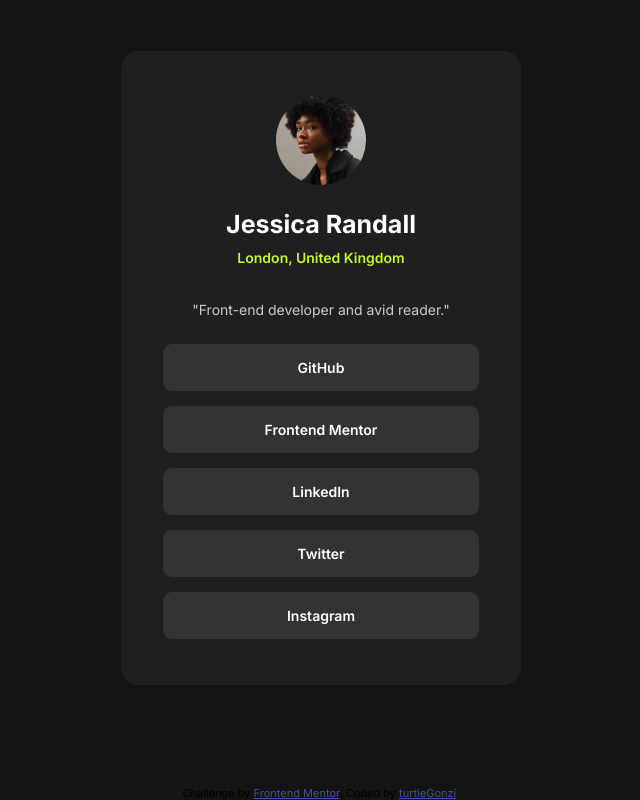
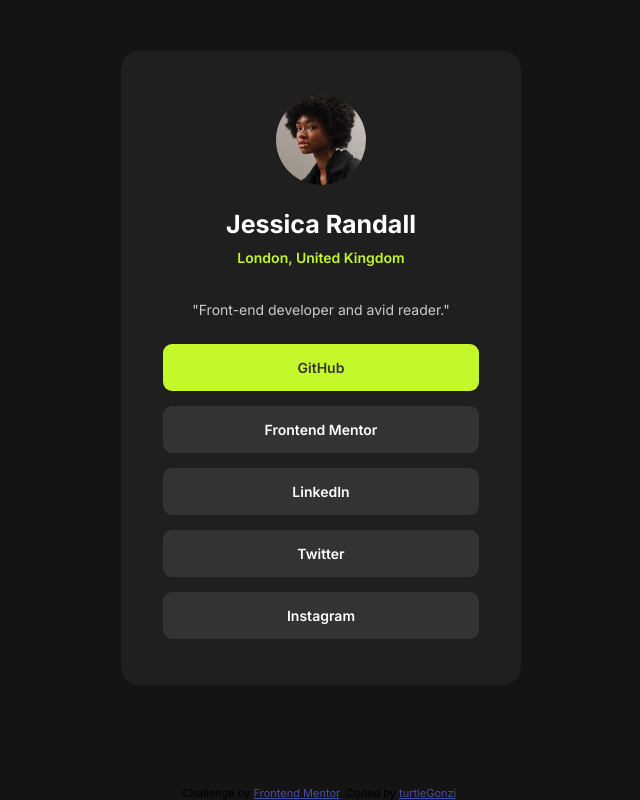
Before and after one commit to turtleGonzi/social-link-profile, a plain HTML site: page index.html in a window 1280 px wide. In both pictures the pointer is over the item "GitHub". Shown: the whole page, without its empty margins (319-959 px from the left). Drawn offline with Linux system fonts and the light colour scheme.

Commit message:
ADD hover effect and pointer

```diff
--- a/style.css
+++ b/style.css
@@ -80,4 +80,10 @@ li{
   border-radius: 9px;
   padding: 15px;
   font-size: 14px;
+  cursor: pointer;
 }
+
+li:hover{
+  background-color: hsl(75, 94%, 57%);
+  color: hsl(0, 0%, 20%);;
+}
```
